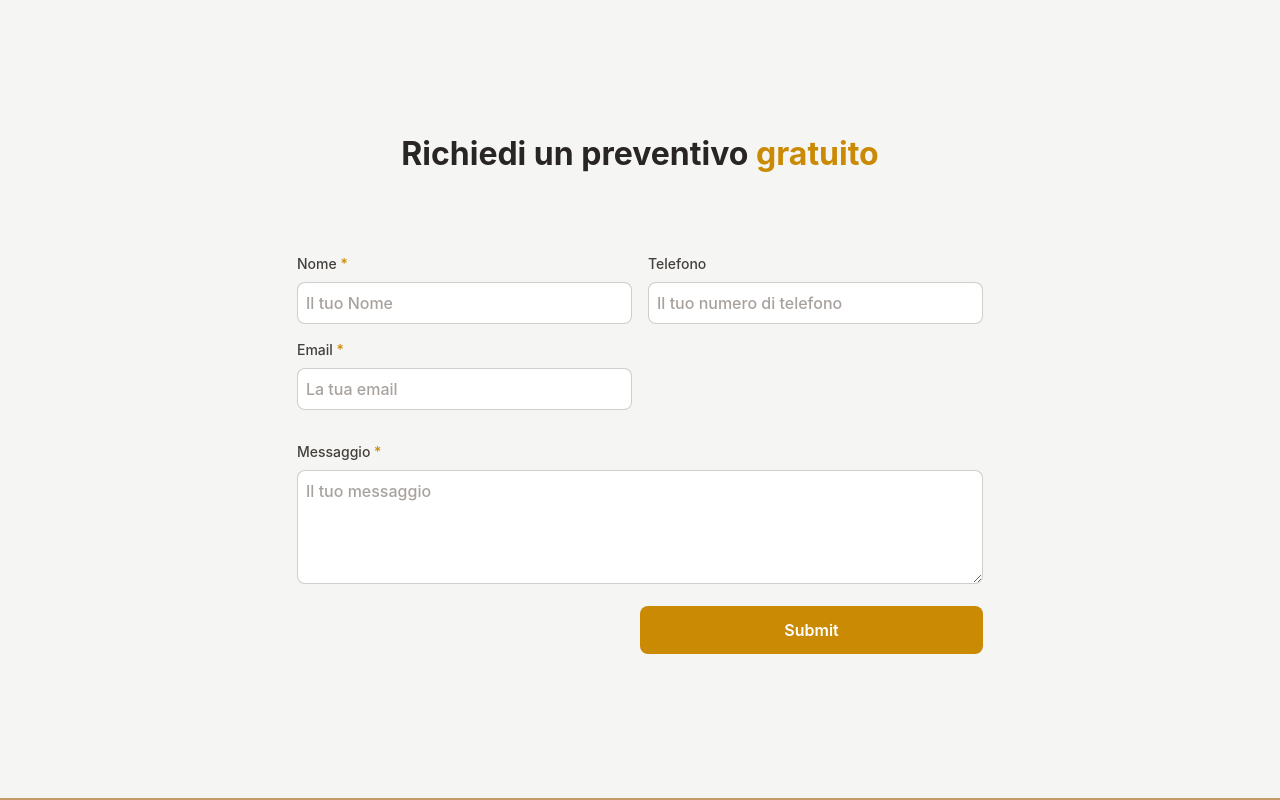
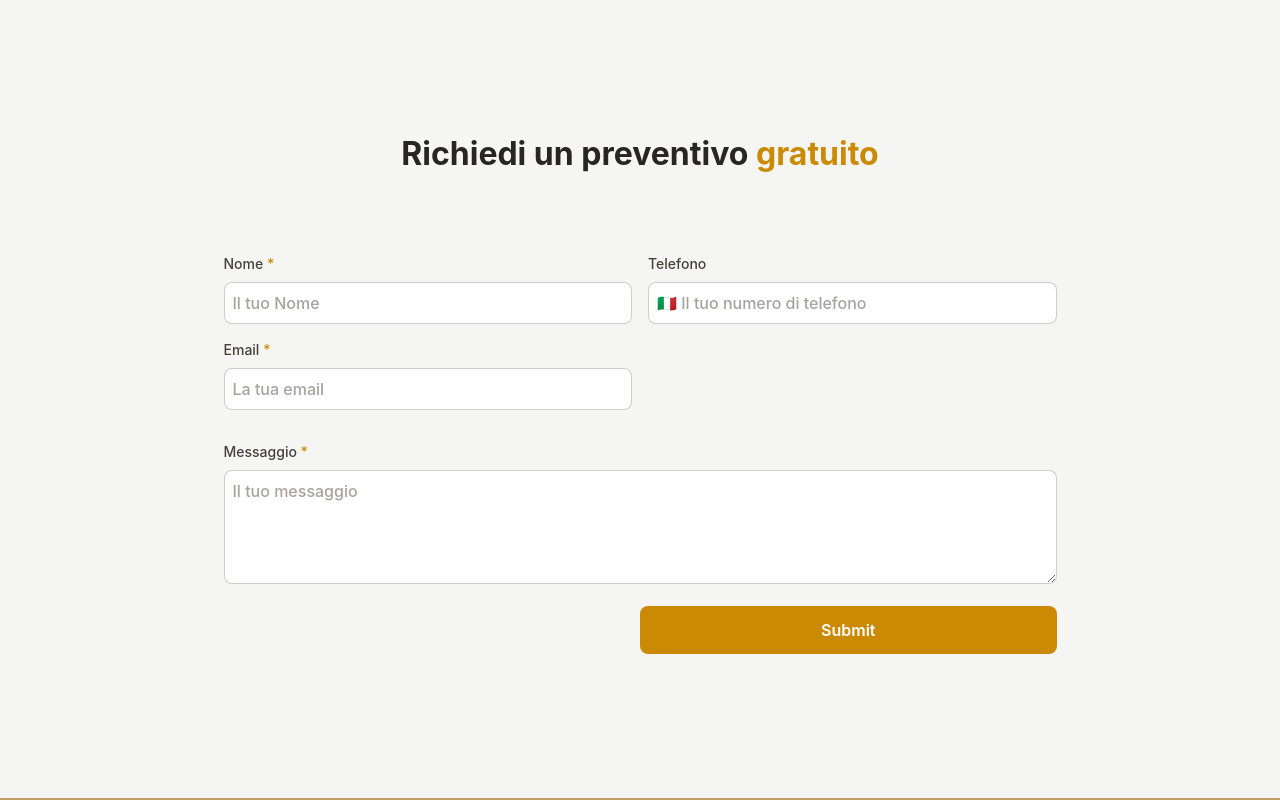
Before and after one commit to emanuelefavero/edil-2-esse, a Next.js app: page / in a window 1280 px wide. Shown: the part 2008-2808 px from the top of the page. Built offline with nearby package versions, Linux system fonts and the light colour scheme; no server answers.

Commit message:
validate tel input

```diff
--- a/components/EstimateForm.tsx
+++ b/components/EstimateForm.tsx
@@ -2,7 +2,6 @@ import { sendEstimateRequestEmail } from '@/app/actions'
 
 export default function Component() {
   // TODO add Button component as submit button
-  // TODO validate italian phone number
   // TODO Add form validation
   // TODO Add form submission success and error messages
   // TODO Add form submission loading state with useFormStatus hook
@@ -12,7 +11,7 @@ export default function Component() {
     <div className='flex justify-center mt-20'>
       <form
         action={sendEstimateRequestEmail}
-        className='w-full max-w-prose space-y-4'
+        className='w-full max-w-screen-lg space-y-4'
       >
         {/* Flex container for inputs */}
         <div className='flex flex-wrap -mx-2'>
@@ -42,7 +41,8 @@ export default function Component() {
               type='tel'
               name='phone'
               className='w-full p-2 font-medium text-stone-700 border border-stone-500/35 rounded-lg focus:outline-none focus:ring-0 focus:ring-offset-0 focus:border-yellow-600 placeholder:text-stone-400'
-              placeholder='Il tuo numero di telefono'
+              placeholder='🇮🇹 Il tuo numero di telefono'
+              pattern='^(\+39\s?)?((3\d{2}\s?\d{6,7})|(0\d{1,4}\s?\d{5,10}))$'
             />
           </div>
           <div className='w-full md:w-1/2 px-2 mb-4'>
```
